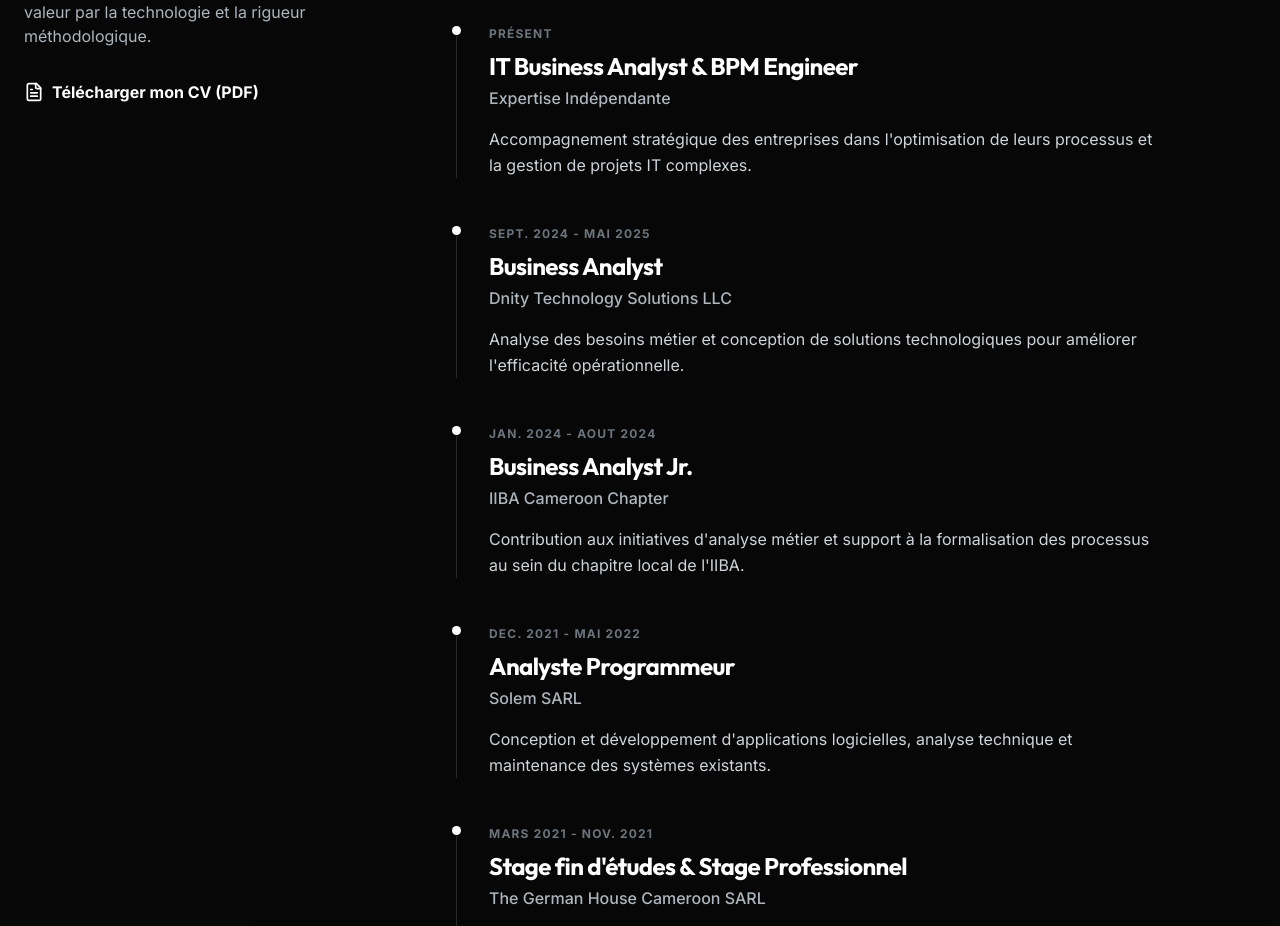
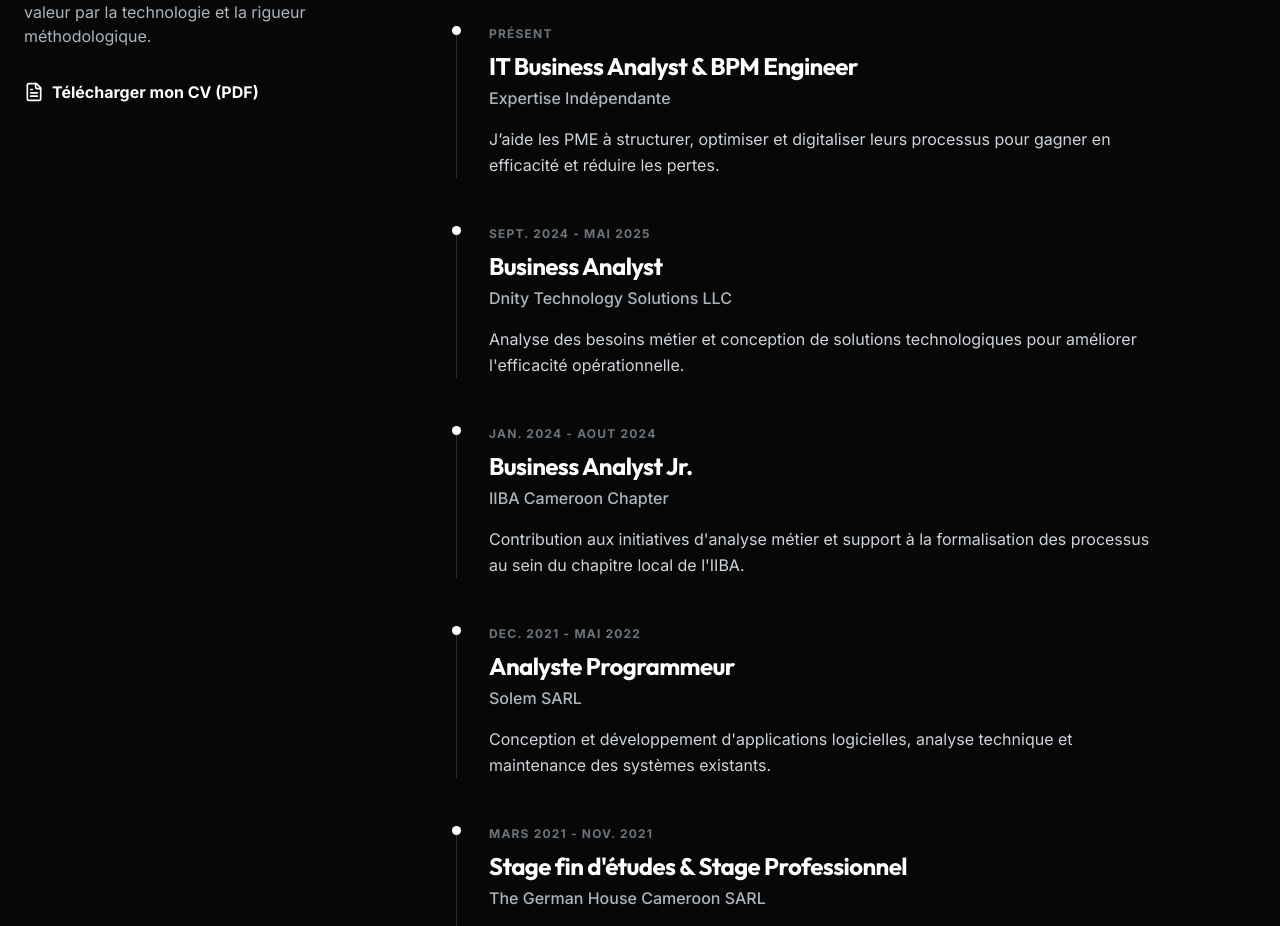
Before and after one commit to devandfree/emane, a React (Vite) app: page / in a window 1280 px wide. Shown: the part 3021-3947 px from the top of the page. Built offline with nearby package versions, Linux system fonts and the light colour scheme.

Commit message:
feat: Update job description for current role
Refine the description for the "IT Business Analyst & BPM Engineer" role to be more concise and impactful, focusing on how the applicant helps SMEs achieve efficiency and reduce losses through process optimization and digitalization.

```diff
--- a/src/App.tsx
+++ b/src/App.tsx
@@ -362,7 +362,7 @@ const Experience = () => {
       role: "IT Business Analyst & BPM Engineer",
       company: "Expertise Indépendante",
       period: "Présent",
-      description: "Accompagnement stratégique des entreprises dans l'optimisation de leurs processus et la gestion de projets IT complexes."
+      description: "J’aide les PME à structurer, optimiser et digitaliser leurs processus pour gagner en efficacité et réduire les pertes."
     },
     {
       role: "Business Analyst",
```
